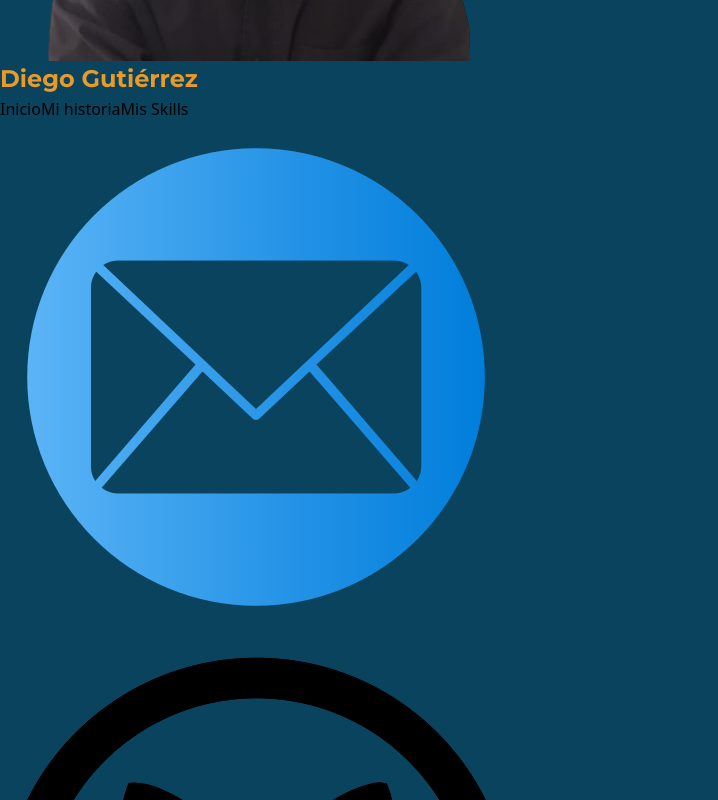
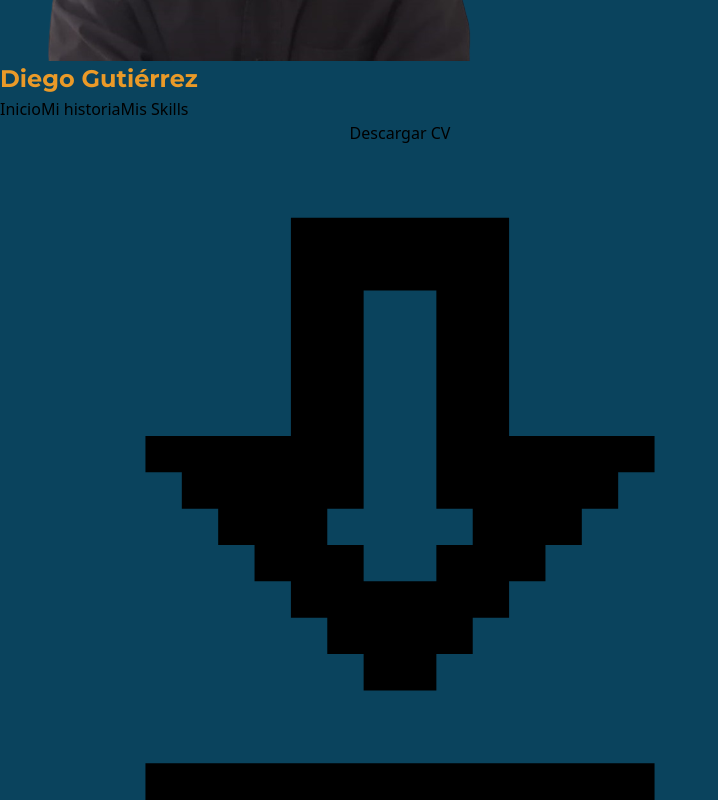
Before and after one commit to DiegoGutierrezDev/my-website, a Vue app: page / in a window 1280 px wide. Shown: the part 420-1220 px from the top of the page, without its empty margins (0-718 px from the left). Built offline with nearby package versions, Linux system fonts and the light colour scheme.

Commit message:
Button for downloading CV

```diff
--- a/src/components/customHeader.vue
+++ b/src/components/customHeader.vue
@@ -1,14 +1,15 @@
+<script setup>
+import CustomButton from './customButton.vue';
+</script>
+
 <template>
   <div class="bg-main flex justify-between items-center px-5 py-2">
      <div class="text-center">
         <RouterLink to="/" class="flex items-center" id="avoidHover">
             <img src="../assets/img/CV.png" alt="" class="rounded-full w-16 mr-5">
-            <div>
-                <h1>Diego Gutiérrez</h1>
-            </div>
-
+            <h1>Diego Gutiérrez</h1>
         </RouterLink>
-    </div>
+        </div>
 
     <div class="w-96 flex justify-around items-center font-montserrat font-semibold text-orange">
         <router-link to="/">Inicio</router-link>
@@ -18,6 +19,13 @@
 
     <div class="flex items-end">
 
+        <a href="/src/assets/documents/CV.pdf" download="cv-diego-gutierrez-2025.pdf">
+            <CustomButton text="Descargar CV">
+                <template v-slot:icon>
+                    <img src="@/assets/img/download.svg" alt="" class="w-4 ml-1">
+                </template>
+            </CustomButton>
+        </a>
         <a href="mailto:gutierrezmaria.diego@gmail.com" class="img-links">
             <img src="/src/assets/img/email.png" alt="email"></a>
 
--- a/vite.config.js
+++ b/vite.config.js
@@ -8,7 +8,7 @@ export default defineConfig({
   plugins: [
     vue(),
   ],
-  base: '/my-website/',
+  // base: '/my-website/',
   resolve: {
     alias: {
       '@': fileURLToPath(new URL('./src', import.meta.url))
```
Also changed, not shown: 1 other file (tests, documents, lock files or other folders).
